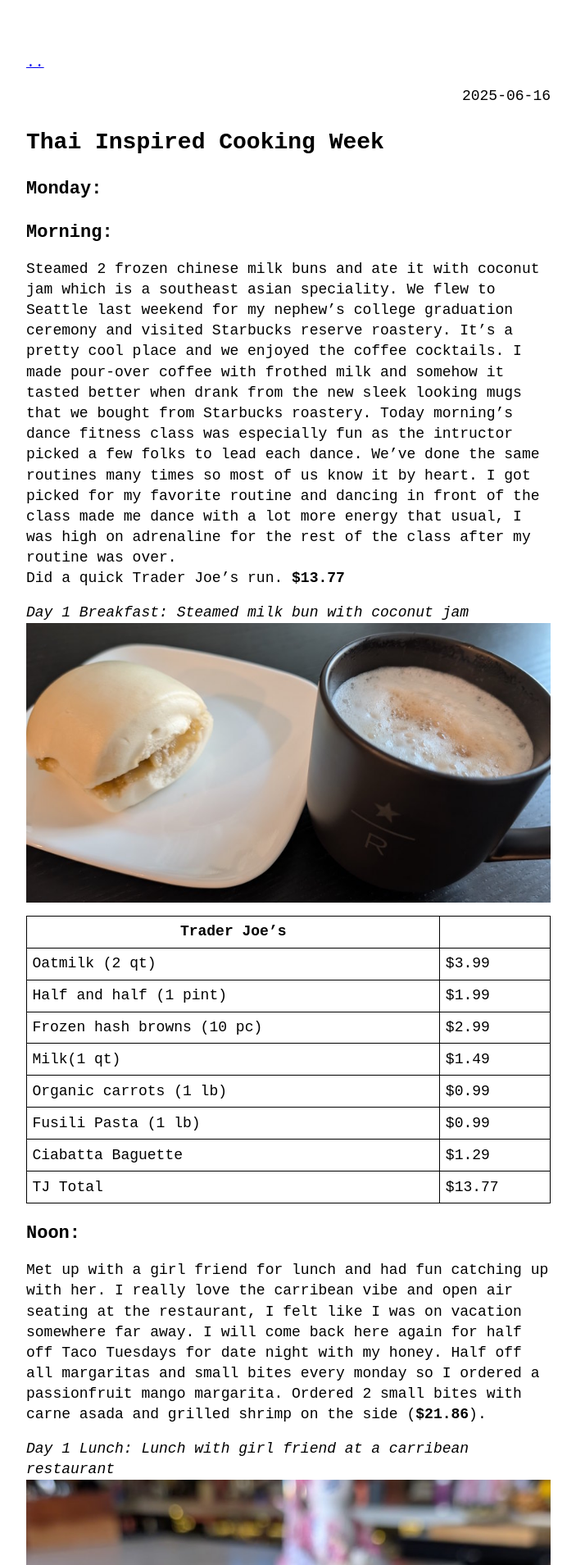
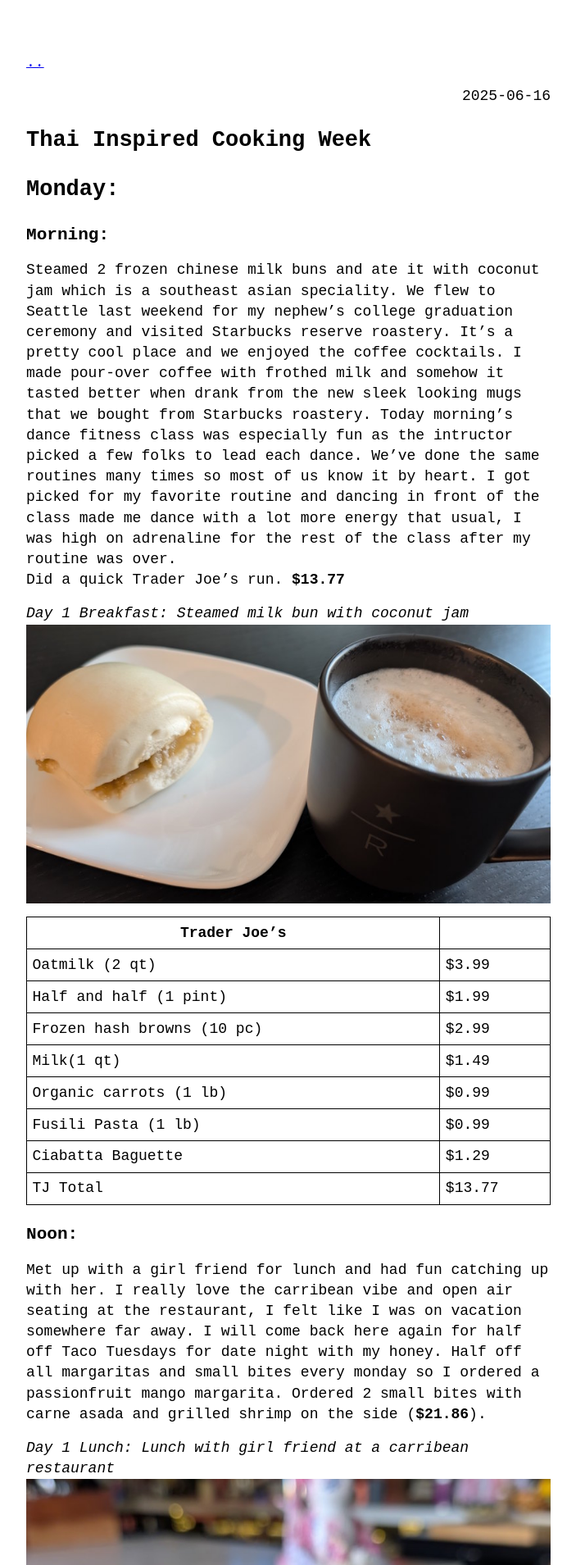
Before and after one commit to groceryshoppingisfun/weeklyfoodjournal, a Jekyll site: the page built from _posts/2025-06-16-Thai-Inspired-Cooking-Week.md, in a window 1280 px wide. Shown: the top 1909 px of the page at 82% size, without its empty margins (288-991 px from the left). Built offline with Jekyll 4.4.1, drawn with Linux system fonts in a browser that asks for light colours.

Commit message:
Update no-style-please.scss

```diff
--- a/_sass/no-style-please.scss
+++ b/_sass/no-style-please.scss
@@ -38,13 +38,9 @@ body {
 }
 
 
-h1 {
-  font-weight: bold;
-  font-size: 28px;
-}
 .post-meta { text-align: right; }
 
-h2, h3, h4, h5, h6 { 	font-size: 22px;
+h2, h3, h4, h5, h6 {
 						margin-bottom: 1rem; }
 
 hr { margin: 2rem 0; }
```
